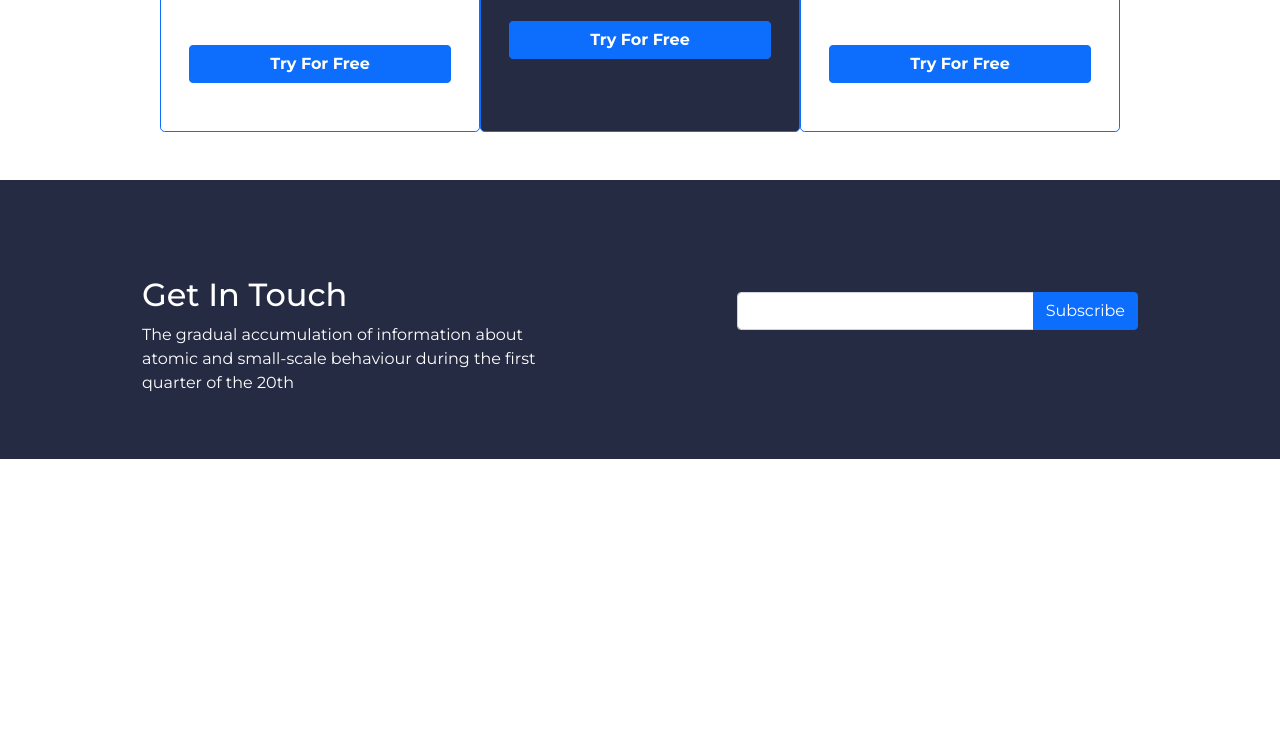
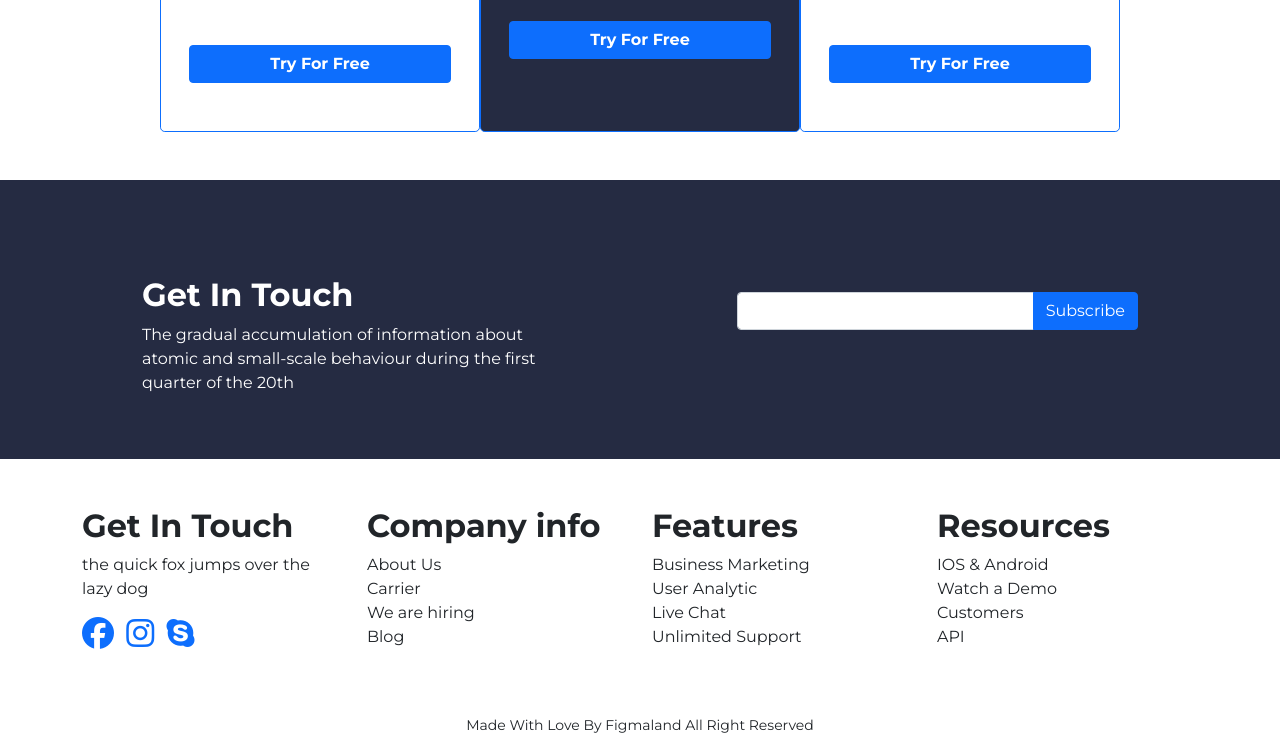
Before and after one commit to sabihaohi/doctor-appoinment, a plain HTML site: page index.html in a window 1280 px wide. Shown: the part 3254-4007 px from the top of the page. Before the commit the page ends 3713 px from the top, so only its background shows below. Drawn offline with nearby package versions, Linux system fonts and the light colour scheme.

Commit message:
last commit

```diff
--- a/index.html
+++ b/index.html
@@ -524,11 +524,11 @@
 
         </section>
 
-        <section class="standard overflow-hidden">
+        <section class="standard overflow-hidden mb-5">
             <div class="container">
                 <div class="row p-5 mx-auto d-block d-lg-flex justify-content-between align-items-center">
                     <div class="col-lg-5">
-                        <h2 class="mt-5">Get In Touch</h2>
+                        <h2 class="mt-5 fw-bold">Get In Touch</h2>
                         <p>The gradual accumulation of information about atomic and
                             small-scale behaviour during the first quarter of the 20th </p>
 
@@ -544,15 +544,63 @@
                     </div>
                 </div>
             </div>
-
-
-
-
         </section>
 
     </main>
 
     <footer>
+        <section class="mb-5 mt-4">
+            <div class="container">
+                <div class="row">
+                    <div class="col-lg-3 col-12">
+                        <h2 class="fw-bold">Get In Touch</h2>
+                        <p>the quick fox jumps over the <br>
+                            lazy dog</p>
+                        <div>
+                            <i class="fab text-primary fs-2 fa-facebook"></i>
+                            <i class="fab text-primary ms-2 fs-2 fa-instagram"></i>
+                            <i class="fab fs-2 text-primary ms-2 fa-skype"></i>
+                        </div>
+                    </div>
+
+                    <div class="col-lg-3 col-12">
+                        <h2 class="fw-bold">Company info</h2>
+                        <ul class="list-unstyled">
+                            <li>About Us</li>
+                            <li>Carrier</li>
+                            <li>We are hiring</li>
+                            <li>Blog</li>
+                        </ul>
+                    </div>
+                    <div class="col-lg-3 col-12">
+                        <h2 class="fw-bold">Features</h2>
+                        <ul class="list-unstyled">
+                            <li>Business Marketing</li>
+                            <li>User Analytic</li>
+                            <li>Live Chat</li>
+                            <li>Unlimited Support</li>
+                        </ul>
+                    </div>
+                    <div class="col-lg-3 col-12">
+                        <h2 class="fw-bold">Resources</h2>
+                        <ul class="list-unstyled">
+                            <li>IOS & Android</li>
+                            <li>Watch a Demo</li>
+                            <li>Customers</li>
+                            <li>API</li>
+                        </ul>
+                    </div>
+
+
+
+
+                </div>
+            </div>
+
+
+        </section>
+
+        <p class="text-center"><small>Made With Love By Figmaland All Right Reserved </small></p>
 
 
     </footer>
```
